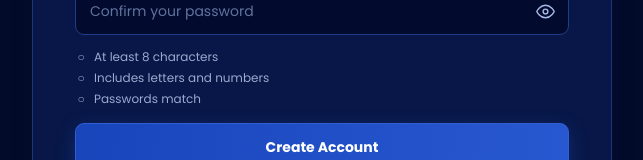
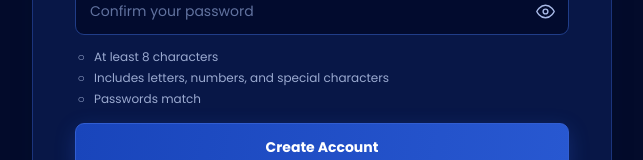
Before and after one commit to Aevielle/softEng_scrums, a Next.js app in the folder web/: page /register in a window 1280 px wide. Shown: the part 572-732 px from the top of the page, without its empty margins (318-961 px from the left). Built offline with nearby package versions, Linux system fonts and the light colour scheme.

Commit message:
fixed again

```diff
--- a/web/src/app/login/page.jsx
+++ b/web/src/app/login/page.jsx
@@ -24,11 +24,12 @@ function formatTime(total) {
 
 const TITLES = {
   EMPTY: "Empty Field",
-  WRONG_EMAIL: "Wrong Email",
+  WRONG_EMAIL: "Incorrect Email",
   NOT_FOUND: "Account not Found",
   INVALID: "Sign in failed",
   BLOCKED: "Account Blocked",
   PENDING: "Account Pending",
+  SERVER: "Server Error",
 };
 
 function toastTitle(error) {
--- a/web/src/app/register/page.jsx
+++ b/web/src/app/register/page.jsx
@@ -208,7 +208,7 @@ export default function RegisterPage({
 
             <h1 className={styles.successTitle}>Sign up successful</h1>
             <p className={styles.successText}>
-              Your account is ready. New accounts start as User.
+              Your account is waiting for Superadmin approval. New accounts start as User.
             </p>
 
             <dl className={styles.successDetails}>
@@ -391,7 +391,7 @@ export default function RegisterPage({
 
             <p className={hasLettersAndNumbers ? styles.requirementMet : ""}>
               <span>{hasLettersAndNumbers ? "✓" : "○"}</span>
-              Includes letters and numbers
+              Includes letters, numbers, and special characters
             </p>
 
             <p className={passwordsMatch ? styles.requirementMet : ""}>
```
